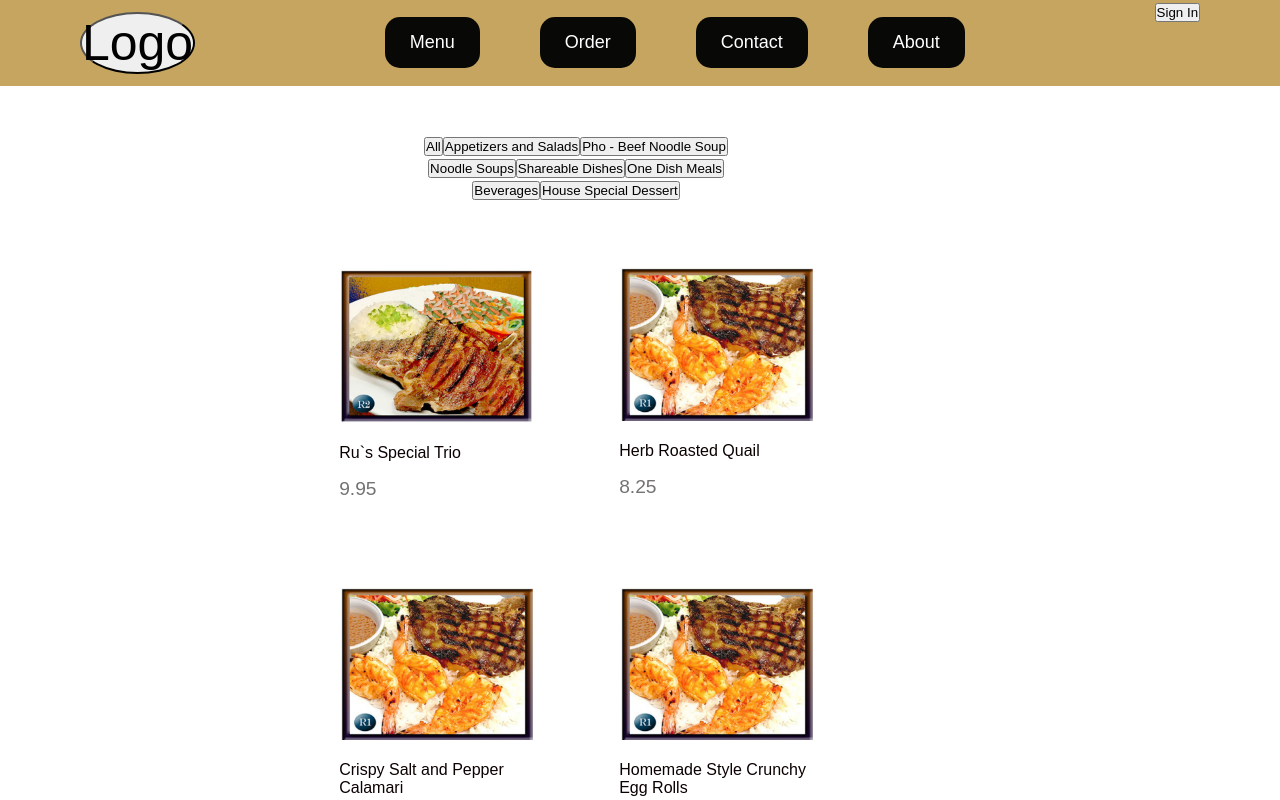
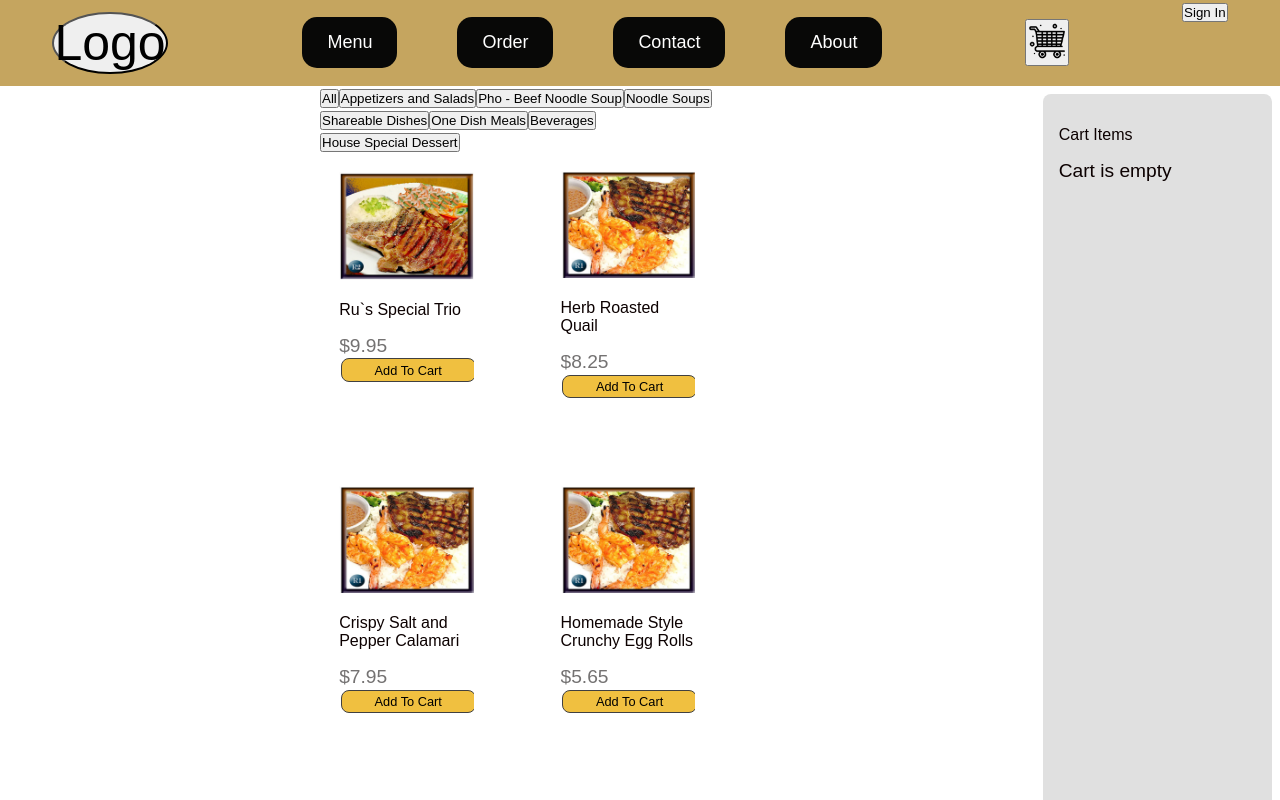
Before and after one commit to Massoud2017/Senior-Project, a React (Create React App) app in the folder frontend/restaurant/: page /menu in a window 1280 px wide. Shown: the top 800 px of the page. Built offline with nearby package versions, Linux system fonts and the light colour scheme.

Commit message:
Adding Shopping Cart and Its functionalities. Modied src/components/components-styles/style.css

```diff
--- a/frontend/restaurant/src/components/Nav.js
+++ b/frontend/restaurant/src/components/Nav.js
@@ -1,6 +1,7 @@
 import React from "react";
 import { Link } from "react-router-dom";
 import "./components-styles/style.css";
+
 function Nav() {
   return (
     <div className="nav">
@@ -34,6 +35,16 @@ function Nav() {
             </li>
           </Link>
         </ul>
+
+        {/* -- Click on Cart Icon bring user to Menu Page */}
+        <Link to="/menu">
+          <li>
+            <button className="cart-btn">
+              <img src={require('../assets/cart-icons8-64.png')} alt="Symbol Icon Cart" width={40} height={40} />
+            </button>
+          </li>
+        </Link>
+
         <Link to="/login">
           <li>
             <button className="login-btn">Sign In</button>
--- a/frontend/restaurant/src/components/components-styles/style.css
+++ b/frontend/restaurant/src/components/components-styles/style.css
@@ -1,3 +1,36 @@
+/* --------------------  */
+/* -- General styles    */
+/* ------------------- */
+
+.row {
+    display: flex;
+    justify-content: space-between;
+}
+
+.row.center {
+    align-items: center;
+}
+
+.col-1 {
+    flex: 1;
+}
+
+.col-2 {
+    flex: 2;
+}
+
+.block {
+    background-color: #e0e0e0;
+    padding: 1rem;
+    margin: 0.5rem;
+    border-radius: 0.5rem;
+  }
+
+
+/* -------------------------- */
+/* -- Specific components    */
+/* ------------------------ */
+
 .form-login {
     position: fixed;
     padding-top: 20%;
@@ -21,6 +54,7 @@
 
 
   }
+
   .login{
     margin-left: 11.3in;
   }
@@ -51,7 +85,7 @@
     float: right;
 }
 
- .about {
+.about {
     width: 600px;
     height: 600px;
     margin-top: 15ch;
@@ -62,10 +96,58 @@ li{
     list-style-type: none;
 }
 
+
+/* --------------- */
+/* -- For Cart    */
+/* ------------- */
+
+.cart-btn {
+    margin: 0.5rem;
+    cursor: pointer;
+}
+
+.add-cart-btn {
+    font-size: 0.8rem;
+    padding: 0.2rem;
+    margin: 0.1rem;
+    border-radius: 0.5rem;
+    border: 0.1rem #404040 solid;
+    background-color: #f0c040;
+    width: 100%;
+    cursor: pointer;
+}
+
+.add-cart-btn.add {
+    background-color: #40c0f0;
+    width: 1.5rem;
+  }
+
+.add-cart-btn.remove {
+    background-color: #f04040;
+    width: 1.5rem;
+}
+
+.add-cart-btn.badge {
+    background-color: #f04040;
+    border: none;
+    color: #ffffff;
+    width: 1.5rem;
+}
+
+.text-right {
+    text-align: right;
+}
+
+
+
+/* ---------------- */
+/* -- For Login    */
+/* -------------- */
+
 .login-btn {
     margin-bottom: 140%;
+}
 
-}
 .btn-login {
     margin-left: 1in;
 }
--- /dev/null
+++ b/frontend/restaurant/src/screens/Basket.js
@@ -0,0 +1,65 @@
+import React from 'react';
+
+function Basket(props) {
+    const { cartItems, onAddToCart, onRemoveFromCart } = props;
+    const itemsPrice = cartItems.reduce((a, c) => a + c.qty * c.price, 0);
+    const taxPrice = itemsPrice * 0.0725;
+    // const shippingPrice = itemsPrice > 2000 ? 0 : 20;
+    // const totalPrice = itemsPrice + taxPrice + shippingPrice;
+    const totalPrice = itemsPrice + taxPrice;
+
+    return (
+        <aside className="block col-1">
+            <h2>Cart Items</h2>
+            <div>
+                {/*-- true && expression evaluates to expression */}
+                {cartItems.length === 0 && <div>Cart is empty</div>}
+                {cartItems.map((dish) => (
+                    <div key={dish.id} className="row">
+                        <div className="col-2">{dish.name}</div>
+                        <div className="col-2">
+                            <button onClick={() => onRemoveFromCart(dish)} className="add-cart-btn remove">
+                                -
+                            </button>{' '}
+                            <button onClick={() => onAddToCart(dish)} className="add-cart-btn add">
+                                +
+                            </button>
+                        </div>
+
+                        <div className="col-2 text-right">
+                            {dish.qty} x ${dish.price.toFixed(2)}
+                        </div>
+                    </div>
+                ))}
+
+                {cartItems.length !== 0 && (
+                    <>
+                    <hr></hr>
+                    <div className="row">
+                        <div className="col-2">Items Price</div>
+                        <div className="col-1 text-right">${itemsPrice.toFixed(2)}</div>
+                    </div>
+                        <div className="row">
+                        <div className="col-2">Tax Price</div>
+                        <div className="col-1 text-right">${taxPrice.toFixed(2)}</div>
+                    </div>
+                    {/* <div className="row">
+                        <div className="col-2">Shipping Price</div>
+                        <div className="col-1 text-right">${shippingPrice.toFixed(2)}</div>
+                    </div> */}
+                    <div className="row">
+                        <div className="col-2"><strong>Total Price</strong></div>
+                        <div className="col-1 text-right"><strong>${totalPrice.toFixed(2)}</strong></div>
+                    </div>
+                    <hr />
+                    <div className="row">
+                        <button className="add-cart-btn" onClick={() => alert('Need to Implement Checkout!')}>Checkout</button>
+                    </div>
+                </>
+                )}
+            </div>
+        </aside>
+    )
+}
+
+export default Basket;
--- a/frontend/restaurant/src/screens/Menu.css
+++ b/frontend/restaurant/src/screens/Menu.css
@@ -94,7 +94,7 @@ p{
 
 
 
-.buttons{
+buttons{
   width: 70%;
   margin: 3rem auto;
   text-align: center;
--- a/frontend/restaurant/src/screens/Menu.js
+++ b/frontend/restaurant/src/screens/Menu.js
@@ -2,6 +2,7 @@ import { useState } from 'react';
 import items from './MenuList.js';
 import MenuItems from './MenuItems';
 import Button from './Button';
+import Basket from './Basket';
 import "./Menu.css";
 
 const allCategories = ['All', ...new Set(items.map(item => item.type))];
@@ -24,12 +25,45 @@ function Menu() {
     setMenuItem(filteredData)
   }
 
+  //-- For Basket
+  // const { dishes } = items;
+  const [cartItems, setCartItems] = useState([]);
+
+  const onAddToCart = (item) => {
+    const exist = cartItems.find(x => x.id === item.id);
+    if (exist) {
+      setCartItems(
+        cartItems.map((x) =>
+          x.id === item.id ? { ...exist, qty: exist.qty + 1 } : x
+        )
+      );
+    } else {
+      setCartItems([...cartItems, { ...item, qty: 1 }]);
+    }
+  };
+
+  const onRemoveFromCart = (item) => {
+    const exist = cartItems.find((x) => x.id === item.id);
+    if (exist.qty === 1) {
+      setCartItems(cartItems.filter((x) => x.id !== item.id));
+    } else {
+      setCartItems(
+        cartItems.map((x) =>
+          x.id === item.id ? { ...exist, qty: exist.qty - 1 } : x
+        )
+      );
+    }
+  };
+  //-- End of for Basket
 
   return (
-    <div className="menu">
-      <Button button={buttons} filter={filter} />
-       <MenuItems menuItem={menuItem}/>
+    <div className="row">
+      <div className="menu col-2">
+        <Button button={buttons} filter={filter} />
+        <MenuItems menuItem={menuItem} onAddToCart={onAddToCart}/>
+      </div>
 
+      <Basket cartItems={cartItems} onAddToCart={onAddToCart} onRemoveFromCart={onRemoveFromCart} />
     </div>
   );
 }
--- a/frontend/restaurant/src/screens/MenuItems.js
+++ b/frontend/restaurant/src/screens/MenuItems.js
@@ -1,15 +1,17 @@
 import React from 'react'
 import "./Menu.css";
-function MenuItems({menuItem}) {
+function MenuItems({menuItem, onAddToCart}) {
     return (
         <div className="item">
             {
-                  menuItem.map((item) =>{
+                menuItem.map((item) =>{
                     return <div className="item-con" key={item.id}>
                         <div className="item-container">
-                        <img src={item.image} alt=""/>
+                            <img src={item.image} alt=""/>
                             <h2>{item.name}</h2>
-                            <p>{item.price}</p>
+                            <p>${item.price}</p>
+                            {/* <button onClick={onAddToCart} className="add-cart-btn">Add To Cart</button> */}
+                            <button onClick={() => onAddToCart(item)} className="add-cart-btn">Add To Cart</button>
                         </div>
                     </div>
                 })
```
Also changed, not shown: frontend/restaurant/src/App.js (+4 -3 lines), frontend/restaurant/src/screens/MenuList.js (+54 -2 lines), frontend/restaurant/src/assets/cart-icons8-64.png (added).
